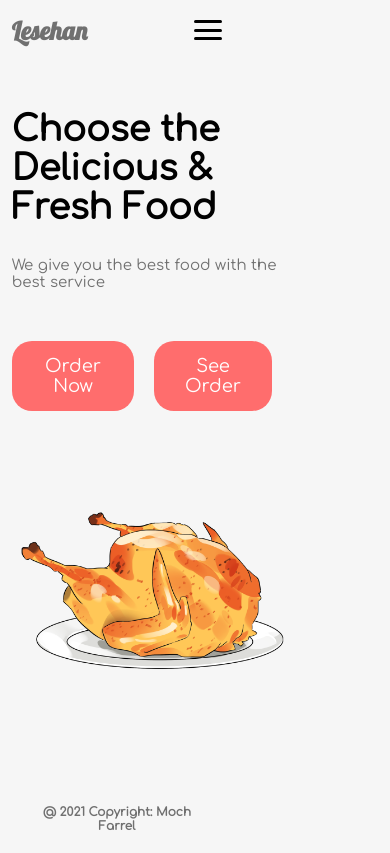
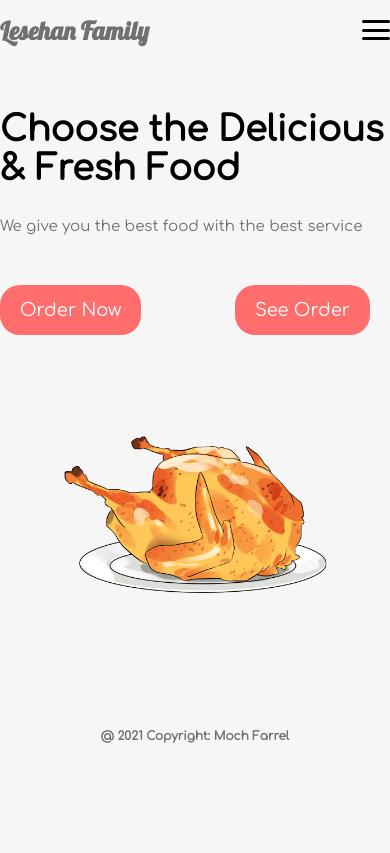
Before and after one commit to mochfarrel06/mochfarrel06.github.io, a PHP site: page / in a window 390 px wide; the page is wider, and only the part inside the window is pictured. After the commit the page ends 743 px from the top of that part, so only its background shows below. Run offline with PHP 8.4, Linux system fonts and the light colour scheme.

Commit message:
memodifikasi html dan css

```diff
--- a/css/style.css
+++ b/css/style.css
@@ -17,7 +17,7 @@ body{
 }
 
 .container{
-    width: 90%;
+    max-width: 1200px;
     margin: auto;
 }
 
@@ -203,9 +203,9 @@ footer h4{
 
 /* Ukuran Tablet */
 @media screen and (max-width:768px){
-    body{
+    /* body{
         overflow-x: hidden;
-    }
+    } */
     /* Navbar */
     nav{
         display: flex;
@@ -255,7 +255,6 @@ footer h4{
 @media screen and (max-width: 576px){
     body{
         overflow-x: hidden;
-        width: 60%;
     }
     .menu-toggler{
         display: flex;
--- a/index.html
+++ b/index.html
@@ -12,7 +12,7 @@
     <body>
         <div class="container">
             <nav>
-                <h2>Lesehan</h2>
+                <h2>Lesehan Family</h2>
                 <ul>
                     <li><a href="home.html" class="active">Home</a></li>
                     <li><a href="product.html">Product</a></li>
```
